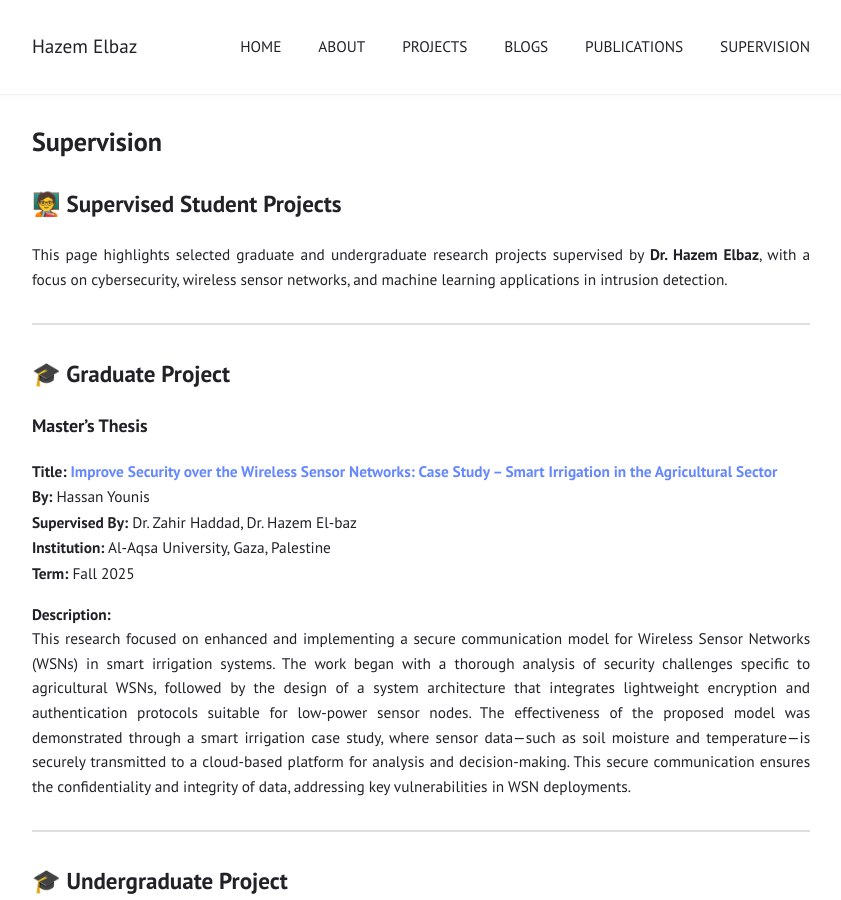
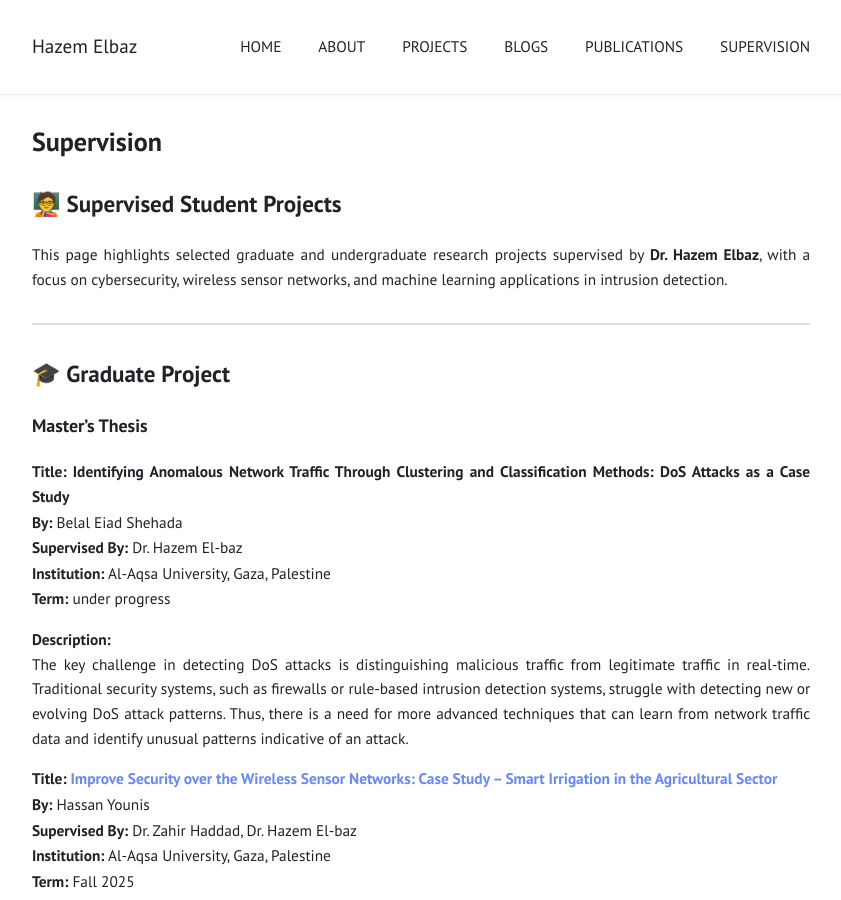
Before and after one commit to elbazhazem/elbazhazem.github.io, a Jekyll site: the page built from supervision.md, in a window 1280 px wide and 900 px high. Shown: the whole window, without its empty margins (219-1060 px from the left). Built offline with Jekyll 4.4.1, drawn with Linux system fonts in a browser that asks for light colours.

Commit message:
Update supervision.md
add new mater thesis

```diff
--- a/supervision.md
+++ b/supervision.md
@@ -11,6 +11,16 @@ This page highlights selected graduate and undergraduate research projects super
 ## 🎓 Graduate Project
 
 ### Master's Thesis
+**Title: Identifying Anomalous Network Traffic Through Clustering and Classification Methods: DoS Attacks as a Case Study**
+**By:** Belal Eiad Shehada
+**Supervised By:** Dr. Hazem El-baz
+**Institution:** Al-Aqsa University, Gaza, Palestine
+**Term:** under progress
+
+**Description:**
+The key challenge in detecting DoS attacks is distinguishing malicious traffic from legitimate traffic in real-time. Traditional security systems, such as firewalls or rule-based intrusion detection systems, struggle with detecting new or evolving DoS attack patterns. Thus, there is a need for more advanced techniques that can learn from network traffic data and identify unusual patterns indicative of an attack.
+
+
 **Title: [Improve Security over the Wireless Sensor Networks: Case Study – Smart Irrigation in the Agricultural Sector](https://github.com/elbazhazem/secure-wsn-agriculture)**
 **By:** Hassan Younis
 **Supervised By:** Dr. Zahir Haddad, Dr. Hazem El-baz
```
